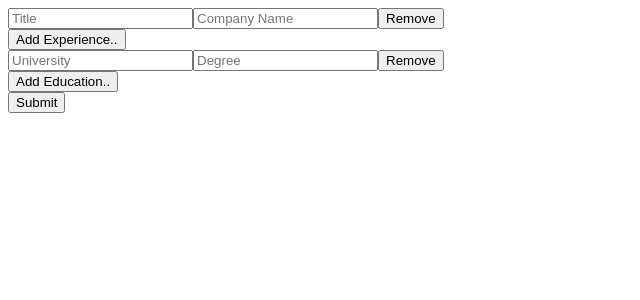
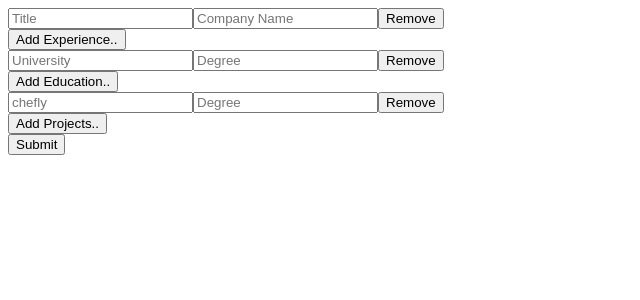
Before and after one commit to vsarunhah/ntr, a React (Create React App) app in the folder client/: page /sampleForm in a window 1280 px wide. Shown: the top 300 px of the page, without its empty margins (0-640 px from the left). Built offline with nearby package versions, Linux system fonts and the light colour scheme.

Commit message:
trying to pull

```diff
--- a/client/src/components/sampleForm.js
+++ b/client/src/components/sampleForm.js
@@ -14,7 +14,26 @@ function SampleForm () {
       end_date: "",
       current_job: "",
       description: "",
-      location: ""
+      location: "",
+    },
+  ])
+  const [skills, setSkills] = useState([
+    {
+      skill: "",
+    }
+  ])
+  const [links, setLinks] = useState([
+    {
+      link: "",
+    }
+  ])
+  const [projects, setProjects] = useState([
+    {
+      id: uuidv4(),
+      name: "",
+      start_date: "",
+      end_date: "",
+      description: ""
     },
   ])
 
@@ -44,15 +63,34 @@ function SampleForm () {
     setEducations(data);
   }
 
+  const handleProjectChange = (event, index) => {
+    let data = [...projects];
+    data[index][event.target.name] = event.target.value;
+    setProjects(data);
+  }
+
+  const handleSkillChange = (event, index) => {
+    let data = [...skills];
+    data[index] = event.target.value;
+    setSkills(data);
+  }
+  const handleLinkChange = (event, index) => {
+    let data = [...links];
+    data[index] = event.target.value;
+    setLinks(data);
+  }
   const submit = async (e) => {
     e.preventDefault();
     console.log(experiences);
     console.log(educations);
+    console.log(projects);
     // SEND EXPERIENCES AND EDUCATIONS TO SERVER
     const data = {
       user_id: localStorage.getItem('user_id'),
       experiences: experiences,
       educations: educations,
+      projects: projects,
+      skills: skills
     }
     try {
       await axios
@@ -66,11 +104,27 @@ function SampleForm () {
     // RETRIEVE EXPERIENCES
     try {
       const { data: res } = await axios.post("http://localhost:5000/profile/get_experiences", data);
-      console.log(data);
-      console.log(res);
-      console.log(res.data);
-      console.log(res.data);
+      console.log("experiences retreived:");
+      console.log(data.experiences);
       // data.map((i)=> {console.log("i : ", i)});
+    } catch (error) {
+      console.log(error);
+      console.log("oops");
+    }
+    //getting educations
+    try {
+      const { data: res } = await axios.post("http://localhost:5000/profile/get_educations", data);
+      console.log("educations retreived : ");
+      console.log(data.educations);
+    } catch (error) {
+      console.log(error);
+      console.log("oops");
+    }
+    //getting educations
+    try {
+      const { data: res } = await axios.post("http://localhost:5000/profile/get_projects", data);
+      console.log("projects retreived : ");
+      console.log(data.projects);
     } catch (error) {
       console.log(error);
       console.log("oops");
@@ -92,6 +146,31 @@ function SampleForm () {
     setExperiences([...experiences, object])
   }
 
+  const addProjects = () => {
+    let object = {
+      id: uuidv4(),
+      name: "",
+      start_date: "",
+      end_date: "",
+      description: "",
+    }
+
+    setProjects([...projects, object])
+  }
+
+  const addSkills = () => {
+    let object = {
+      skill : ""
+    }
+    setSkills([...skills, object])
+  }
+  const addLinks = () => {
+    let object = {
+      link : ""
+    }
+    setLinks([...links, object])
+  }
+
   const addEducations = () => {
     let object = {
       id: uuidv4(),
@@ -108,6 +187,7 @@ function SampleForm () {
     setEducations([...educations, object])
   }
 
+
   const removeExperiences = (index) => {
     let data = [...experiences];
     data.splice(index, 1)
@@ -119,7 +199,21 @@ function SampleForm () {
     data.splice(index, 1)
     setEducations(data)
   }
-
+  const removeProjects = (index) => {
+    let data = [...projects];
+    data.splice(index, 1);
+    setProjects(data);
+  }
+  const removeSkills = (index) => {
+    let data = [...skills];
+    data.splice(index, 1);
+    setSkills(data);
+  }
+  const removeLinks = (index) => {
+    let data = [...links];
+    data.splice(index, 1);
+    setLinks(data);
+  }
   return (
     <div className="App">
       <form onSubmit={submit}>
@@ -168,6 +262,29 @@ function SampleForm () {
       </form>
       <button onClick={addEducations}>Add Education..</button>
       <br />
+      <form onSubmit={submit}>
+        {projects.map((form, index) => {
+          return (
+            <div key={index}>
+              <input
+                name='name'
+                placeholder='chefly'
+                onChange={event => handleProjectChange(event, index)}
+                value={form.name}
+              />
+              <input
+                name='description'
+                placeholder='Degree'
+                onChange={event => handleProjectChange(event, index)}
+                value={form.age}
+              />
+              <button onClick={() => removeProjects(index)}>Remove</button>
+            </div>
+          )
+        })}
+      </form>
+      <button onClick={addProjects}>Add Projects..</button>
+      <br />
       <button onClick={submit}>Submit</button>
     </div>
   );
```
Also changed, not shown: 1 other file (tests, documents, lock files or other folders).
